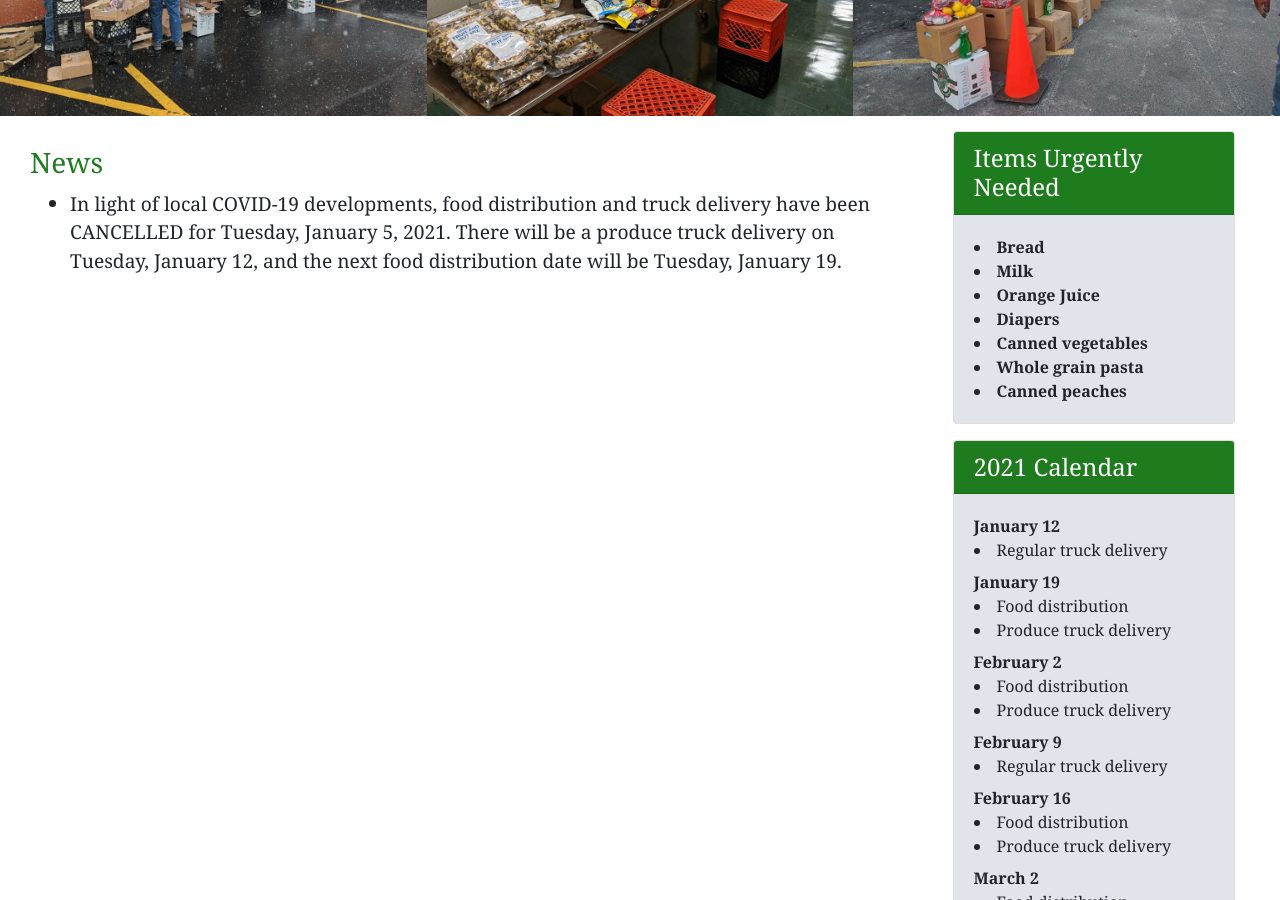
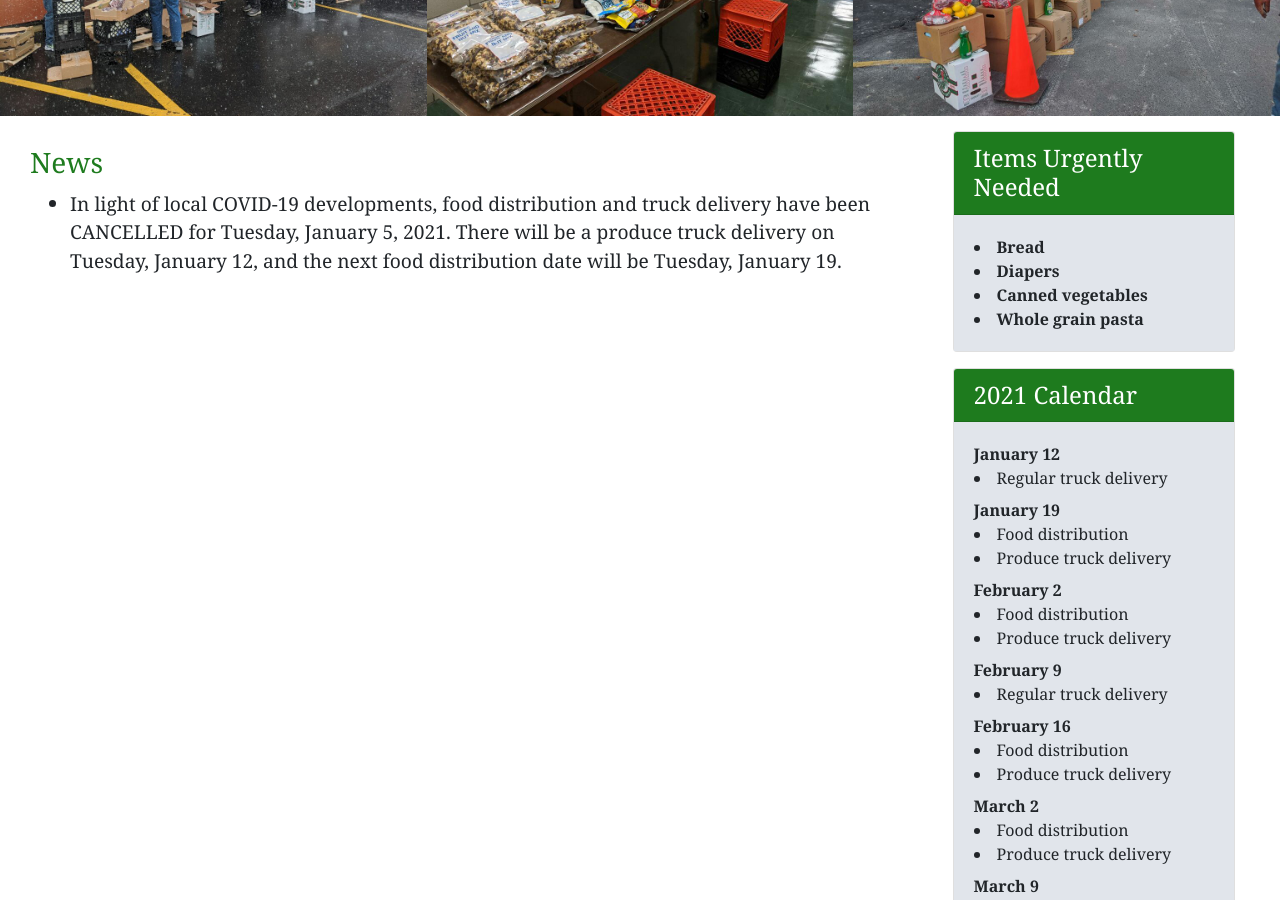
Before and after one commit to Cloverleaf-Food-Bank/cloverleaf-food-bank.github.io, a Jekyll site: the page built from index.html, in a window 1280 px wide and 900 px high, scrolled down 392 px. Built offline with Jekyll 4.4.1, drawn with Linux system fonts in a browser that asks for light colours.

Commit message:
Test message

```diff
--- a/_data/itemsNeeded.yml
+++ b/_data/itemsNeeded.yml
@@ -3,9 +3,6 @@
 # and that no spaces precede it.
 
 - Bread
-- Milk
-- Orange Juice
 - Diapers
 - Canned vegetables
 - Whole grain pasta
-- Canned peaches
```
